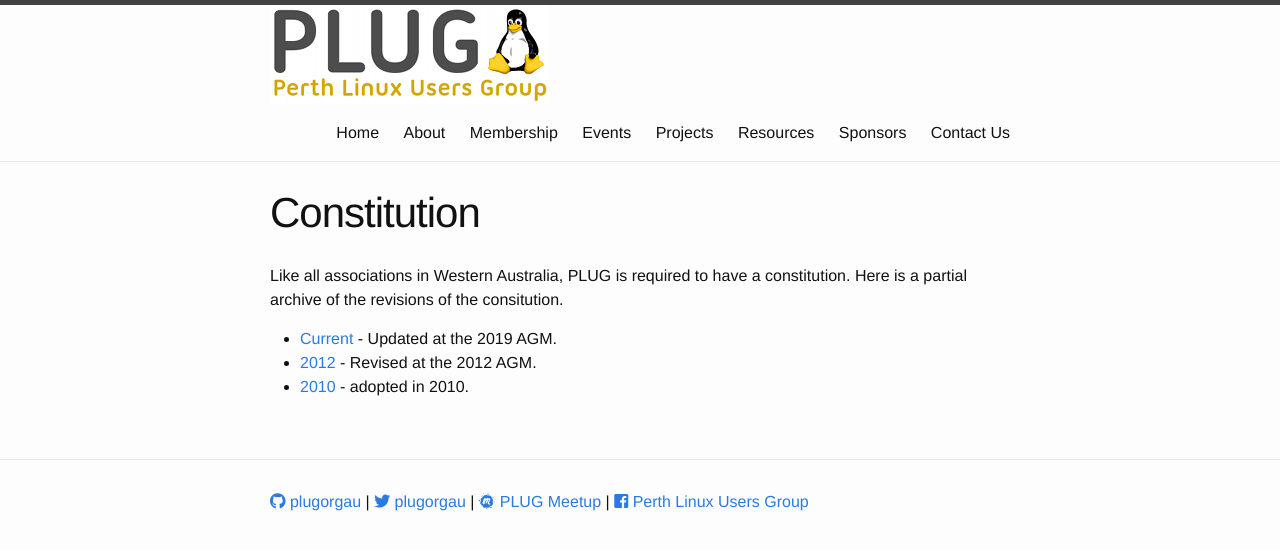
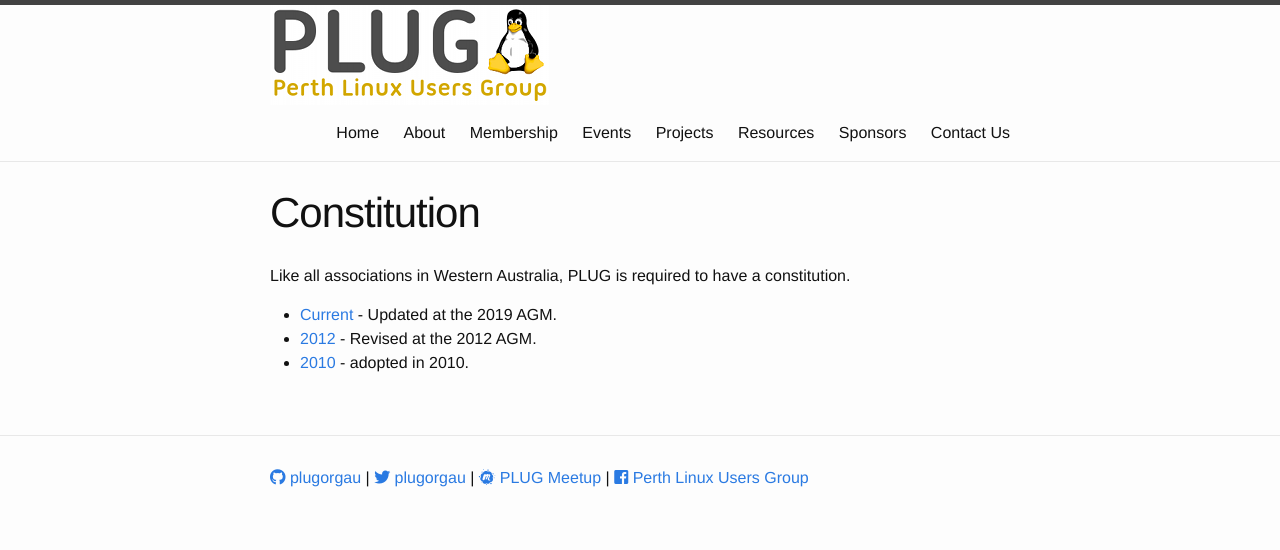
Before and after one commit to plugorgau/plugorgau.github.io, a Jekyll site: the page built from pages/about/constitution.md, in a window 1280 px wide. Shown: the top 550 px of the page. Built offline with Jekyll 4.4.1, drawn with Linux system fonts in a browser that asks for light colours; nearby versions of some CDN libraries.

Commit message:
Update constitution.md

```diff
--- a/pages/about/constitution.md
+++ b/pages/about/constitution.md
@@ -4,7 +4,7 @@ title: Constitution
 permalink: /about/constitution/
 ---
 
-Like all associations in Western Australia, PLUG is required to have a constitution. Here is a partial archive of the revisions of the consitution.
+Like all associations in Western Australia, PLUG is required to have a constitution.
 
  * [Current](https://docs.google.com/document/d/1WCgDyotkdXWXGUpcqOQKSSCcSddaA1EPIp987EiInmU) - Updated at the 2019 AGM.
  * [2012]({{ site.baseurl }}/pages/constitution/2012.html) - Revised at the 2012 AGM.
```
